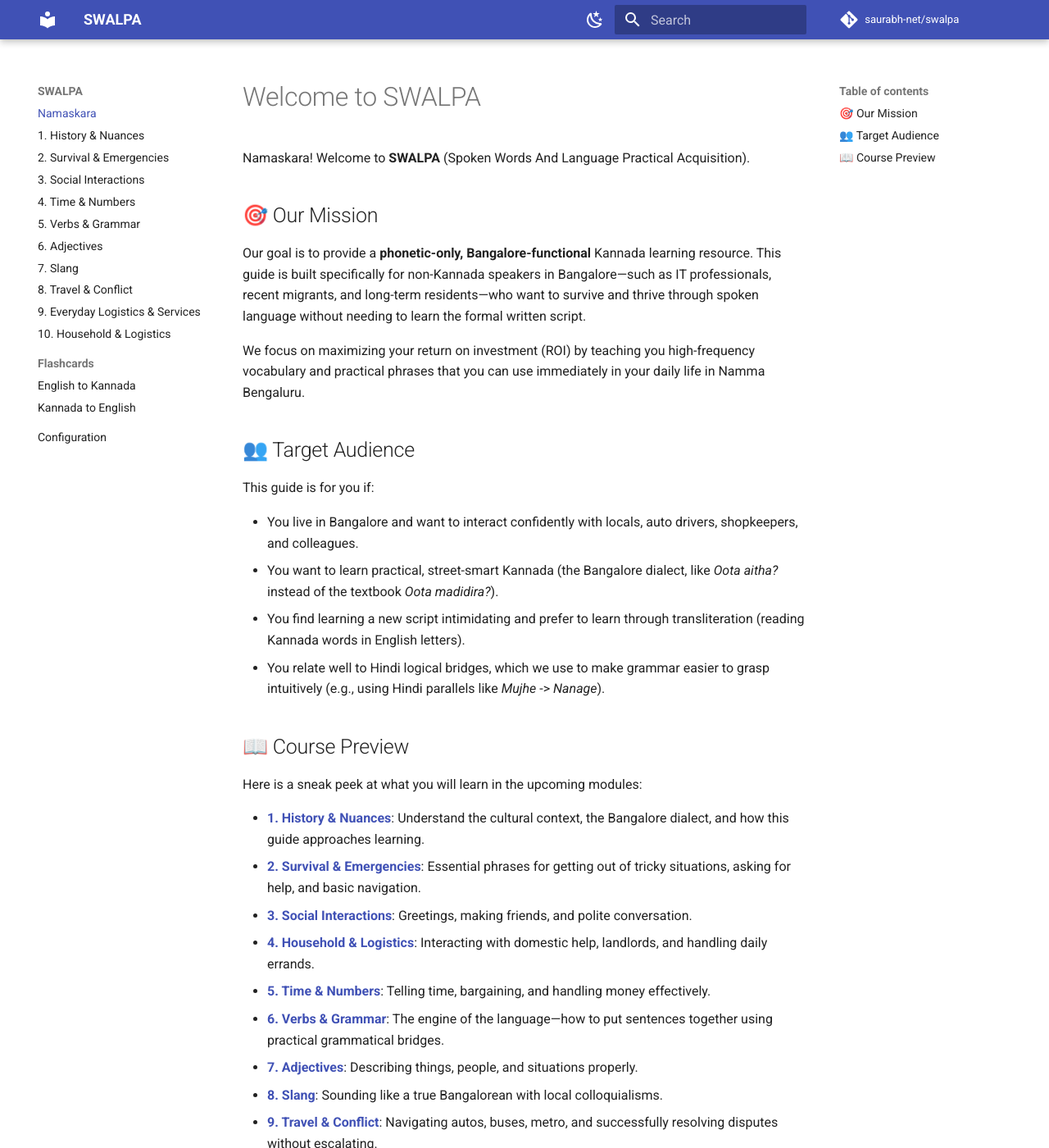
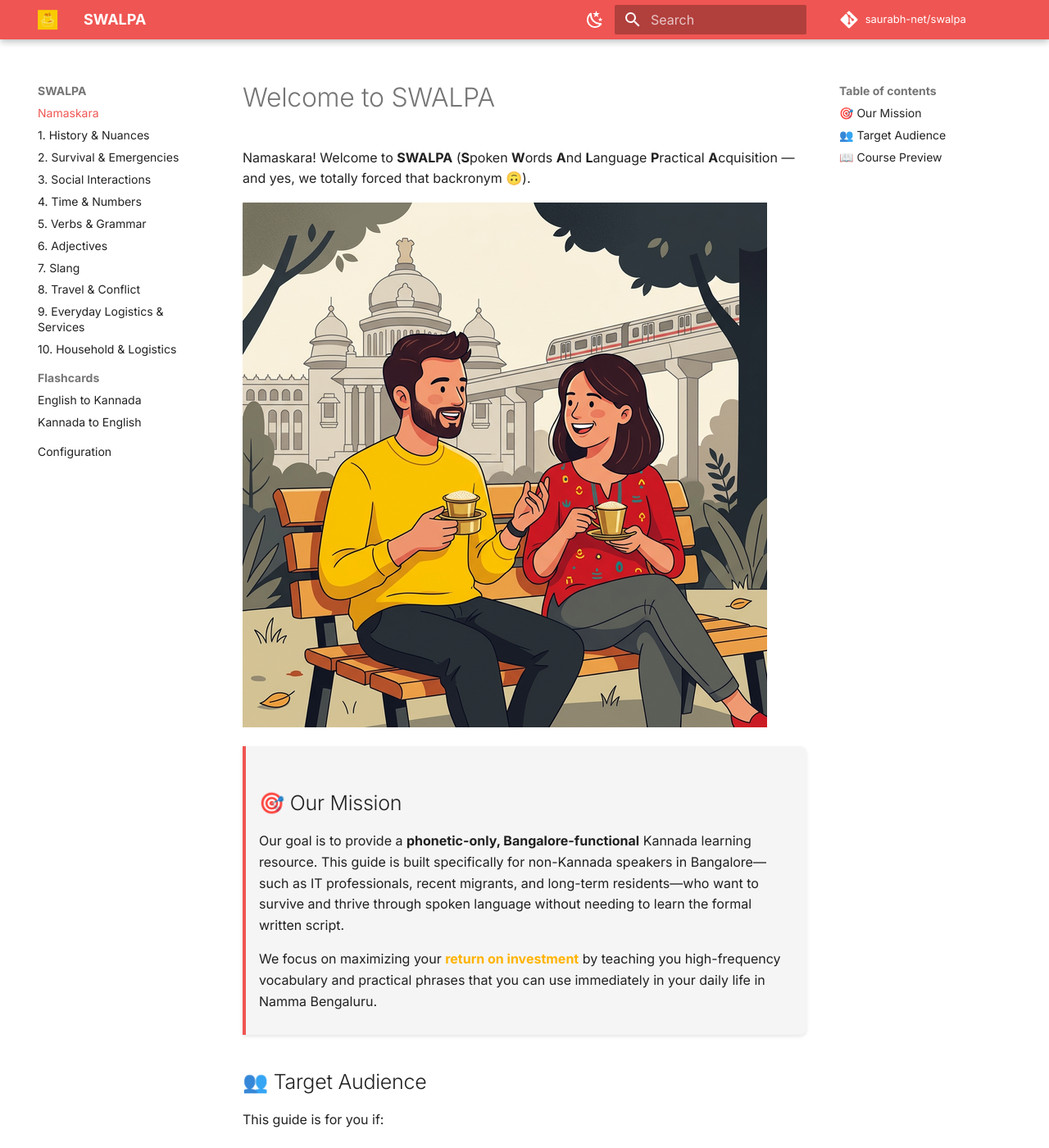
Before and after one commit to saurabh-net/swalpa, an MkDocs documentation site: the page built from docs/index.md, in a window 1280 px wide and 1400 px high. Shown: the whole window at 82% size. Built offline with MkDocs 1.6.1 and Material for MkDocs 9.7.7, drawn with Linux system fonts in a browser that asks for light colours; comment, search, counter and statistics services are not loaded.

Commit message:
Branding: Karnataka Flag theme (Yellow/Red) and Audio fixes

```diff
--- a/docs/assets/css/custom.css
+++ b/docs/assets/css/custom.css
@@ -1,20 +1,65 @@
-/* custom audio link styling for phonetic guides */
+:root {
+    /* Karnataka Flag Branding Colors */
+    --kannada-yellow: #FFD200;
+    --kannada-red: #CE1126;
+    --vidhana-grey: #455A64;
+    --dosa-gold: #FFB300;
+
+    /* Material Theme Overrides (Light Mode) */
+    --md-primary-fg-color: var(--kannada-red);
+    --md-primary-fg-color--transparent: rgba(206, 17, 38, 0.1);
+    --md-accent-fg-color: var(--kannada-yellow);
+}
+
+[data-md-color-scheme="slate"] {
+    /* Material Theme Overrides (Dark Mode) */
+    --md-primary-fg-color: var(--kannada-yellow);
+    --md-primary-fg-color--transparent: rgba(255, 210, 0, 0.1);
+    --md-accent-fg-color: var(--kannada-red);
+}
+
+/* Phrase Cards */
+.phrase-card {
+    border-left: 4px solid var(--md-primary-fg-color);
+    padding: 12px 16px;
+    margin: 16px 0;
+    background-color: var(--md-code-bg-color);
+    border-radius: 0 8px 8px 0;
+    box-shadow: 0 2px 4px rgba(0, 0, 0, 0.1);
+    transition: transform 0.2s;
+}
+
+.phrase-card:hover {
+    transform: translateX(4px);
+    background-color: var(--md-primary-fg-color--transparent);
+}
+
+/* ROI Highlight */
+.roi-highlight {
+    color: var(--dosa-gold);
+    font-weight: bold;
+}
+
+/* Custom audio link styling for phonetic guides */
 .audio-phonetic-link {
+    font-family: 'Roboto Mono', monospace;
+    font-style: italic;
     cursor: pointer;
-    background-color: transparent;
+    background-color: rgba(69, 90, 100, 0.05);
     border: none;
     border-radius: 4px;
-    padding: 0 4px;
+    padding: 2px 6px;
     margin: 0 2px;
     color: var(--md-primary-fg-color);
     font-size: 0.9em;
     display: inline-flex;
     align-items: center;
-    transition: background-color 0.2s, transform 0.1s;
+    transition: background-color 0.2s, transform 0.2s;
 }
 
 .audio-phonetic-link:hover {
     background-color: var(--md-primary-fg-color--transparent);
+    transform: translateY(-1px);
 }
 
 .audio-phonetic-link:active {
@@ -23,18 +68,52 @@
 
 .audio-icon {
     font-style: normal;
-    margin-right: 2px;
+    margin-right: 6px;
     font-size: 1.1em;
 }
 
 /* Playing animation */
 @keyframes pulse {
-    0% { transform: scale(1); }
-    50% { transform: scale(1.15); }
-    100% { transform: scale(1); }
+    0% {
+        transform: scale(1);
+    }
+
+    50% {
+        transform: scale(1.15);
+    }
+
+    100% {
+        transform: scale(1);
+    }
 }
 
 .audio-playing .audio-icon {
     animation: pulse 0.8s infinite ease-in-out;
     color: var(--md-accent-fg-color);
 }
+
+/* Audio Error States */
+.audio-failed {
+    color: #f44336 !important;
+}
+
+/* Toast Notification */
+.swalpa-toast {
+    position: fixed;
+    bottom: 24px;
+    left: 50%;
+    transform: translateX(-50%) translateY(100px);
+    background: #323232;
+    color: white;
+    padding: 12px 24px;
+    border-radius: 8px;
+    font-size: 14px;
+    z-index: 10000;
+    transition: transform 0.3s ease-in-out;
+    box-shadow: 0 4px 12px rgba(0, 0, 0, 0.3);
+    pointer-events: none;
+}
+
+.swalpa-toast.visible {
+    transform: translateX(-50%) translateY(0);
+}
--- a/docs/assets/js/audio.js
+++ b/docs/assets/js/audio.js
@@ -38,9 +38,27 @@ document.addEventListener("DOMContentLoaded", function () {
         console.error("Audio playback error:", e);
         if (currentPlayingButton) {
             currentPlayingButton.classList.remove('audio-playing');
+            currentPlayingButton.classList.add('audio-failed');
+            // Show a temporary "broken" state
+            setTimeout(() => {
+                currentPlayingButton.classList.remove('audio-failed');
+            }, 2000);
             currentPlayingButton = null;
         }
+        showToast("Audio failed to load. Please refresh.");
     });
+
+    function showToast(message) {
+        let toast = document.querySelector('.swalpa-toast');
+        if (!toast) {
+            toast = document.createElement('div');
+            toast.className = 'swalpa-toast';
+            document.body.appendChild(toast);
+        }
+        toast.textContent = message;
+        toast.classList.add('visible');
+        setTimeout(() => toast.classList.remove('visible'), 3000);
+    }
 
     // Strategy: find all text nodes and replace the bracketed text with interactive span.
     // To do this safely without breaking other HTML, we use a TreeWalker.
@@ -86,27 +104,39 @@ document.addEventListener("DOMContentLoaded", function () {
             btn.title = 'Listen to pronunciation';
             btn.innerHTML = `<span class="audio-icon">🔊</span>⟨${phoneticText}⟩`;
 
-            // Get base path from an existing stylesheet link
+            // --- Robust Path Resolution ---
+            // Try to find the common assets path prefix
+            let basePath = '/';
             const stylesheet = document.querySelector('link[rel="stylesheet"][href*="assets/stylesheets/"]');
-            let basePath = '/';
+            const scriptTag = document.querySelector('script[src*="assets/js/audio.js"]');
+
             if (stylesheet) {
                 const href = stylesheet.getAttribute('href');
                 basePath = href.substring(0, href.indexOf('assets/stylesheets/'));
+            } else if (scriptTag) {
+                const src = scriptTag.getAttribute('src');
+                basePath = src.substring(0, src.indexOf('assets/js/audio.js'));
             }
 
-            // Always use selected native Kannada audio directory
-            const getAudioUrl = () => `${basePath}assets/${currentVoiceDir}/${safeFilename}.mp3`;
+            const audioUrl = `${basePath}assets/${currentVoiceDir}/${safeFilename}.mp3`;
+            console.log(`[SWALPA Audio] Found: ${phoneticText}, URL: ${audioUrl}`);
 
             btn.onclick = function (e) {
                 e.preventDefault();
                 e.stopPropagation();
 
+                console.log(`[SWALPA Audio] Playing: ${audioUrl}`);
+
                 if (currentPlayingButton) {
                     currentPlayingButton.classList.remove('audio-playing');
                 }
 
-                audioElement.src = getAudioUrl();
-                audioElement.play().catch(err => console.log("Playback failed:", err));
+                audioElement.src = audioUrl;
+                audioElement.play().then(() => {
+                    console.log(`[SWALPA Audio] Playback started: ${audioUrl}`);
+                }).catch(err => {
+                    console.error(`[SWALPA Audio] Playback failed: ${audioUrl}`, err);
+                });
 
                 btn.classList.add('audio-playing');
                 currentPlayingButton = btn;
--- a/docs/index.md
+++ b/docs/index.md
@@ -1,11 +1,15 @@
 # Welcome to SWALPA
 
-Namaskara! Welcome to **SWALPA** (Spoken Words And Language Practical Acquisition).
+Namaskara! Welcome to **SWALPA** (**S**poken **W**ords **A**nd **L**anguage **P**ractical **A**cquisition — and yes, we totally forced that backronym 🙃).
 
+![SWALPA Hero Illustration](assets/img/hero.png)
+
+<div class="phrase-card" markdown>
 ## 🎯 Our Mission
 Our goal is to provide a **phonetic-only, Bangalore-functional** Kannada learning resource. This guide is built specifically for non-Kannada speakers in Bangalore—such as IT professionals, recent migrants, and long-term residents—who want to survive and thrive through spoken language without needing to learn the formal written script.
 
-We focus on maximizing your return on investment (ROI) by teaching you high-frequency vocabulary and practical phrases that you can use immediately in your daily life in Namma Bengaluru.
+We focus on maximizing your <span class="roi-highlight">return on investment</span> by teaching you high-frequency vocabulary and practical phrases that you can use immediately in your daily life in Namma Bengaluru.
+</div>
 
 ## 👥 Target Audience
 This guide is for you if:
--- a/mkdocs.yml
+++ b/mkdocs.yml
@@ -7,28 +7,33 @@ docs_dir: docs
 
 theme:
   name: material
+  logo: assets/img/favicon.png
+  favicon: assets/img/favicon.png
   features:
     - navigation.sections
     - navigation.top
     - navigation.footer
     - search.suggest
     - search.highlight
-     - navigation.footer
+    - navigation.footer
   palette:
     - media: "(prefers-color-scheme: light)"
       scheme: default
-      primary: indigo
-      accent: indigo
+      primary: red
+      accent: yellow
       toggle:
         icon: material/weather-night
         name: Switch to dark mode
     - media: "(prefers-color-scheme: dark)"
       scheme: slate
-      primary: indigo
-      accent: indigo
+      primary: yellow
+      accent: red
       toggle:
         icon: material/weather-sunny
         name: Switch to light mode
+  font:
+    text: Inter
+    code: Roboto Mono
 
 markdown_extensions:
   - admonition
```
Also changed, not shown: docs/assets/img/favicon.png (added), docs/assets/img/hero.png (added), docs/assets/img/logo.png (added), docs/assets/img/logo_header.png (added).
